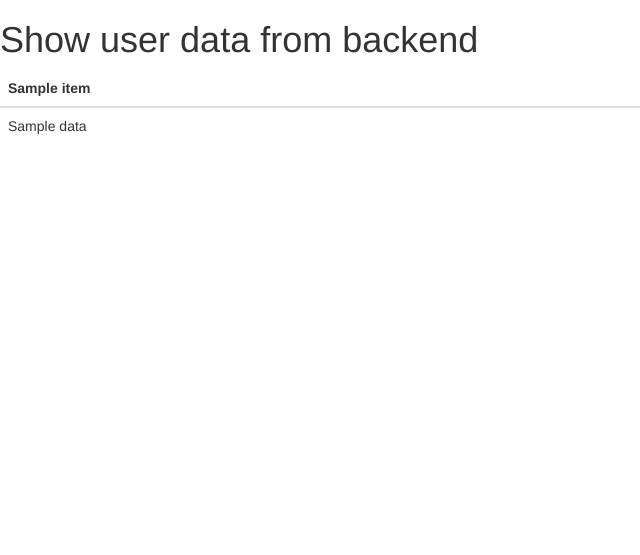
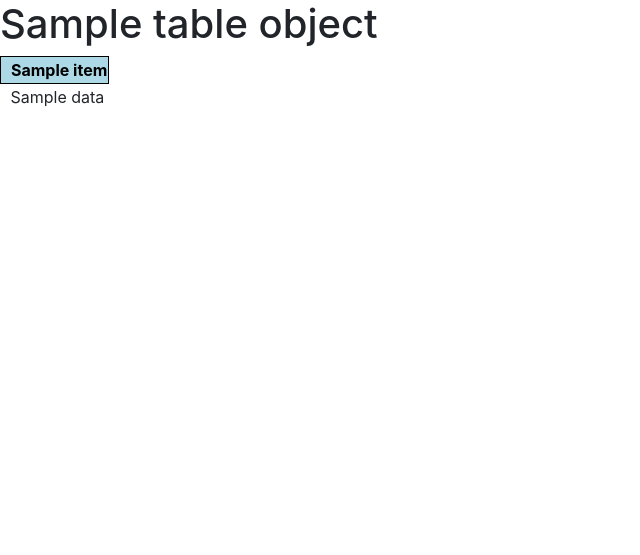
Before and after one commit to stormdavis6/CSCI_4710_6710_HW5, a Flask app: template templates/index.html in a window 1280 px wide. Shown: the top 555 px of the page, without its empty margins (0-640 px from the left). Run offline with Flask 2, Linux system fonts and the light colour scheme; the template is opened without the code that fills it: most values are stand-ins (such as "Sample title", 1, 10 or a date in 2020); some libraries are stand-ins or nearby versions.

Commit message:
completed HW5

```diff
--- a/main.py
+++ b/main.py
@@ -164,6 +164,47 @@ def create_table(folder_of_files):
 
 @app.route('/')
 def index():
+    list_of_tables = [
+        {
+            "title": "All User Data"
+        },
+        {
+            "title": "Young Male Data"
+        },
+        {
+            "title": "Middle-Aged or Old Male Data"
+        },
+        {
+            "title": "Young Female Data"
+        },
+        {
+            "title": "Middle-Aged or Old Female Data"
+        },
+        {
+            "title": "Young Male Data USA"
+        },
+        {
+            "title": "Young Male Data Canada"
+        },
+        {
+            "title": "Middle-Aged or Old Male Data USA"
+        },
+        {
+            "title": "Middle-Aged or Old Male Data Canada"
+        },
+        {
+            "title": "Young Female Data USA"
+        },
+        {
+            "title": "Young Female Data Canada"
+        },
+        {
+            "title": "Middle-Aged or Old Female Data USA"
+        },
+        {
+            "title": "Middle-Aged or Old Female Data Canada"
+        },
+    ]
     #Calling function, argument is path of folder where all CSV files are stored
     create_table(UPLOAD_FOLDER)
 
@@ -172,6 +213,7 @@ def index():
         con=engine
     )
     full_data = table_df.values
+    list_of_tables[0]["data"] = full_data
 
     young_male_query = "select * from we_are_not_alone_no_nan where \"How old are you?\" <= 35 AND \"What is your gender?\" = \"Male\""
     young_male_df = pd.read_sql(
@@ -179,8 +221,115 @@ def index():
             con=engine
         )
     young_male_data = young_male_df.values
-    labels = util.cluster_user_data(young_male_data)
-    return render_template('index.html', labels_html=labels, column_html=column_names, data_html=young_male_data)
+    labels = util.cluster_user_data(full_data)
+    list_of_tables[1]["data"] = young_male_data
+
+    middle_aged_or_old_male_query = "select * from we_are_not_alone_no_nan where \"How old are you?\" >=36 AND \"What is your gender?\" = \"Male\""
+    middle_aged_or_old_male_df = pd.read_sql(
+            middle_aged_or_old_male_query,
+            con=engine
+        )
+    middle_aged_or_old_male_data = middle_aged_or_old_male_df.values
+    list_of_tables[2]["data"] = middle_aged_or_old_male_data
+
+    young_female_query = "select * from we_are_not_alone_no_nan where \"How old are you?\" <= 35 AND \"What is your gender?\" = \"Female\""
+    young_female_df = pd.read_sql(
+            young_female_query,
+            con=engine
+        )
+    young_female_data = young_female_df.values
+    list_of_tables[3]["data"] = young_female_data
+
+    middle_aged_or_old_female_query = "select * from we_are_not_alone_no_nan where \"How old are you?\" >=36 AND \"What is your gender?\" = \"Female\""
+    middle_aged_or_old_female_df = pd.read_sql(
+            middle_aged_or_old_female_query,
+            con=engine
+        )
+    middle_aged_or_old_female_data = middle_aged_or_old_female_df.values
+    list_of_tables[4]["data"] = middle_aged_or_old_female_data
+
+    young_male_usa_query = "select * from we_are_not_alone_no_nan where \"How old are you?\" <= 35 AND \"What is your gender?\" = \"Male\" AND \"What country do you live in?\" = \"USA\""
+    young_male_usa_df = pd.read_sql(
+            young_male_usa_query,
+            con=engine
+        )
+    young_male_usa_data = young_male_usa_df.values
+    list_of_tables[5]["data"] = young_male_usa_data
+
+    young_male_can_query = "select * from we_are_not_alone_no_nan where \"How old are you?\" <= 35 AND \"What is your gender?\" = \"Male\" AND \"What country do you live in?\" = \"Canada\""
+    young_male_can_df = pd.read_sql(
+            young_male_can_query,
+            con=engine
+        )
+    young_male_can_data = young_male_can_df.values
+    list_of_tables[6]["data"] = young_male_can_data
+
+    middle_aged_or_old_male_usa_query = "select * from we_are_not_alone_no_nan where \"How old are you?\" >=36 AND \"What is your gender?\" = \"Male\" AND \"What country do you live in?\" = \"USA\""
+    middle_aged_or_old_male_usa_df = pd.read_sql(
+            middle_aged_or_old_male_usa_query,
+            con=engine
+        )
+    middle_aged_or_old_male_usa_data = middle_aged_or_old_male_usa_df.values
+    list_of_tables[7]["data"] = middle_aged_or_old_male_usa_data
+
+    middle_aged_or_old_male_can_query = "select * from we_are_not_alone_no_nan where \"How old are you?\" >=36 AND \"What is your gender?\" = \"Male\" AND \"What country do you live in?\" = \"Canada\""
+    middle_aged_or_old_male_can_df = pd.read_sql(
+            middle_aged_or_old_male_can_query,
+            con=engine
+        )
+    middle_aged_or_old_male_can_data = middle_aged_or_old_male_can_df.values
+    list_of_tables[8]["data"] = middle_aged_or_old_male_can_data
+
+    young_female_usa_query = "select * from we_are_not_alone_no_nan where \"How old are you?\" <= 35 AND \"What is your gender?\" = \"Female\" AND \"What country do you live in?\" = \"USA\""
+    young_female_usa_df = pd.read_sql(
+            young_female_usa_query,
+            con=engine
+        )
+    young_female_usa_data = young_female_usa_df.values
+    list_of_tables[9]["data"] = young_female_usa_data
+
+    young_female_can_query = "select * from we_are_not_alone_no_nan where \"How old are you?\" <= 35 AND \"What is your gender?\" = \"Female\" AND \"What country do you live in?\" = \"Canada\""
+    young_female_can_df = pd.read_sql(
+            young_female_can_query,
+            con=engine
+        )
+    young_female_can_data = young_female_can_df.values
+    list_of_tables[10]["data"] = young_female_can_data
+
+    middle_aged_or_old_female_usa_query = "select * from we_are_not_alone_no_nan where \"How old are you?\" >=36 AND \"What is your gender?\" = \"Female\" AND \"What country do you live in?\" = \"USA\""
+    middle_aged_or_old_female_usa_df = pd.read_sql(
+            middle_aged_or_old_female_usa_query,
+            con=engine
+        )
+    middle_aged_or_old_female_usa_data = middle_aged_or_old_female_usa_df.values
+    list_of_tables[11]["data"] = middle_aged_or_old_female_usa_data
+
+    middle_aged_or_old_female_can_query = "select * from we_are_not_alone_no_nan where \"How old are you?\" >=36 AND \"What is your gender?\" = \"Female\" AND \"What country do you live in?\" = \"Canada\""
+    middle_aged_or_old_female_can_df = pd.read_sql(
+            middle_aged_or_old_female_can_query,
+            con=engine
+        )
+    middle_aged_or_old_female_can_data = middle_aged_or_old_female_can_df.values
+    list_of_tables[12]["data"] = middle_aged_or_old_female_can_data
+
+    for item in list_of_tables[5: ]:
+        if len(item["data"]) > 10:
+
+            labels = util.cluster_user_data(item["data"])
+
+            groups = util.split_user_data(item["data"], labels)
+
+            for i, table in enumerate(groups):
+                dict = {
+                    "title": "%s KMeans Split #%d" % (item["title"], i+1),
+                    "data": []
+                }
+                dict["data"] = table
+                print(type(table))
+                print(table)
+                list_of_tables += [dict]
+
+    return render_template('index.html', labels_html=labels, column_html=column_names, data_html=list_of_tables)
 
 if __name__ == '__main__':
 	# set debug mode
--- a/templates/index.html
+++ b/templates/index.html
@@ -3,21 +3,57 @@
 <html>
 
 <head>
-    <title>Upload a CSV File</title>
+    <title>We Are Not Alone</title>
     <meta charset="utf-8">
     <meta name="viewport" content="width=device-width, initial-scale=1">
-    <link rel="stylesheet" href="https://maxcdn.bootstrapcdn.com/bootstrap/3.4.0/css/bootstrap.min.css">
+    <link rel="stylesheet" href="https://maxcdn.bootstrapcdn.com/bootstrap/4.5.7/css/bootstrap.min.css">
     <script src="https://ajax.googleapis.com/ajax/libs/jquery/3.3.1/jquery.min.js"></script>
     <script src="https://maxcdn.bootstrapcdn.com/bootstrap/3.4.0/js/bootstrap.min.js"></script>
+
+    <style>
+        table {
+            width: 100%;
+            overflow-y:scroll;
+            height:500px;
+        }
+
+
+
+        td {
+
+
+
+            padding-left: 10px;
+        }
+
+        table,  th {
+            border: 1px solid black;
+
+
+
+        }
+
+        th {
+            background-color: lightblue;
+            color: black;
+            text-align: left;
+            padding-left: 10px;
+        }
+
+        tr:nth-child(even) {background-color: lightgray;}
+
+
+
+    </style>
 </head>
 
 
 <body>
-<h1>Show user data from backend</h1>
 <!-- <p>{{column_names}}</p>
 <p>{{data_part}}</p> -->
-
-<table class="table">
+    {% for table_object in data_html %}
+        <h1>{{table_object['title']}}</h1>
+    <table style="width:100%; border:1px; overflow-y:scroll; height:500px; display:block;">
             <thead>
             <tr>
                 {% for item in column_html %}
@@ -26,7 +62,7 @@
             </tr>
             </thead>
             <tbody>
-    {% for row in data_html %}
+            {% for row in table_object['data'] %}
             <tr>
                 {% for data in row %}
                 <td>{{ data }}</td>
@@ -35,7 +71,6 @@
             {% endfor %}
             </tbody>
     </table>
-
-
+    {% endfor %}
 </body>
 </html>
```
Lines whose indentation alone changed are shown as unchanged.
